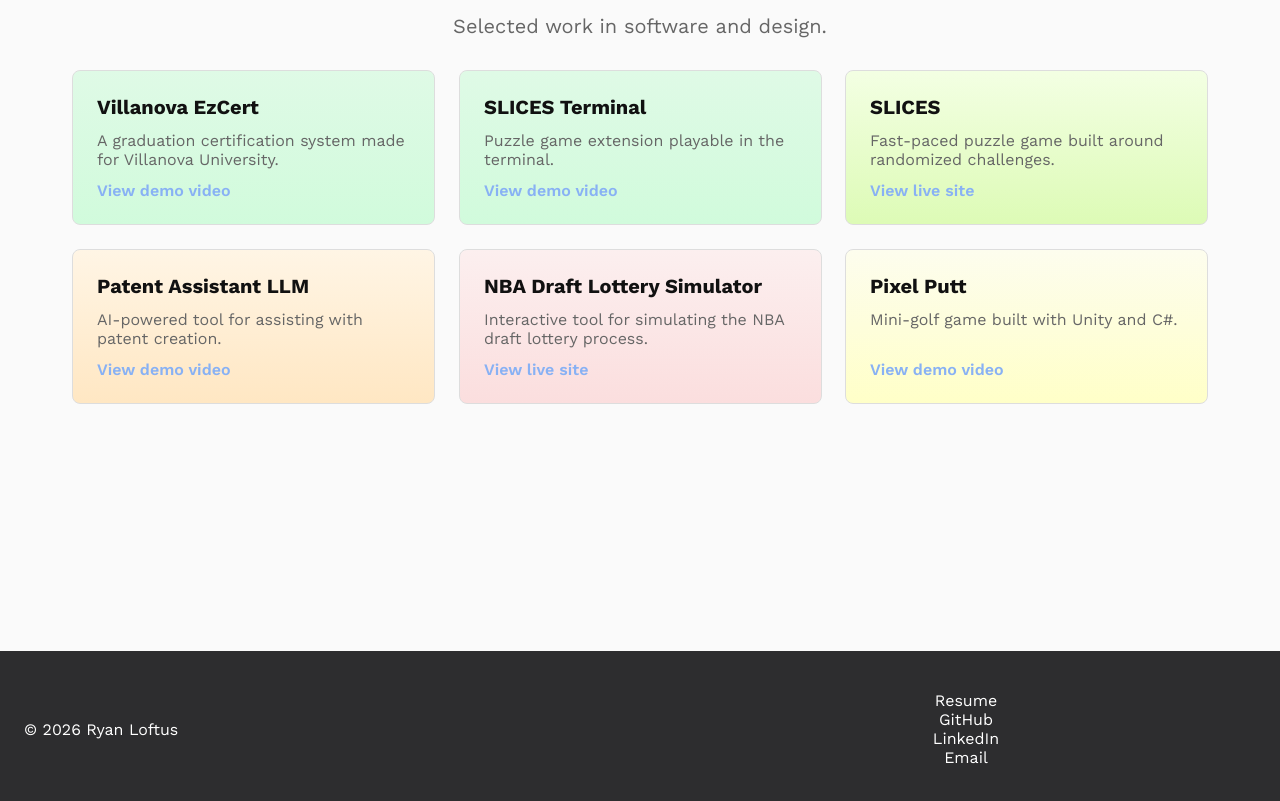
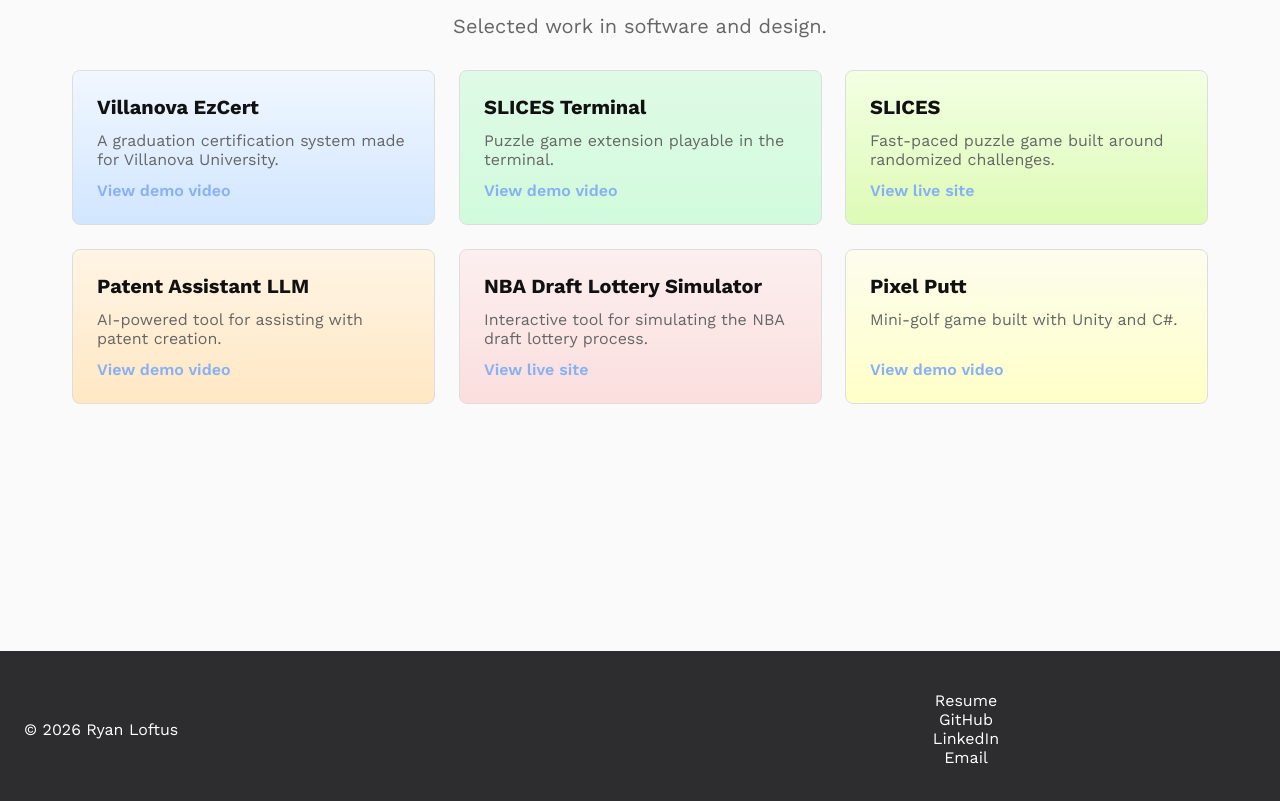
Before and after one commit to rtloftus/loftus-portfolio, an Astro site: page /projects in a window 1280 px wide. Shown: the part 149-950 px from the top of the page. Built offline with nearby package versions, Linux system fonts and the light colour scheme; Astro itself is replaced by a stand-in of ours.

Commit message:
ezcert color

```diff
--- a/src/pages/projects.astro
+++ b/src/pages/projects.astro
@@ -9,7 +9,7 @@
 
   <section class="projects-grid">
 
-  <article class="project-card terminal">
+  <article class="project-card ezcert">
       <h2>Villanova EzCert</h2>
       <p>A graduation certification system made for Villanova University.</p>
       <a href="/ezcert-demo.mp4">View demo video</a>
```
